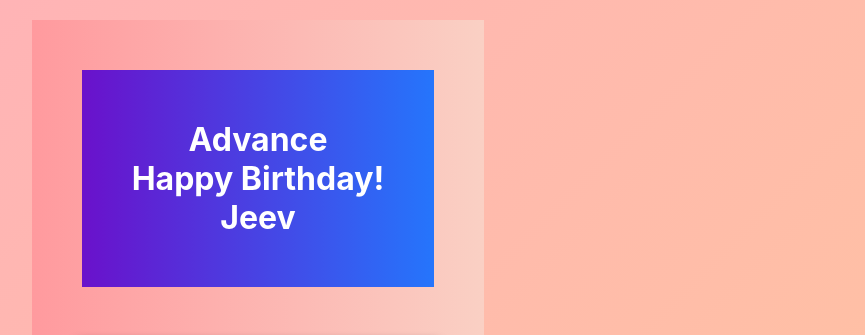
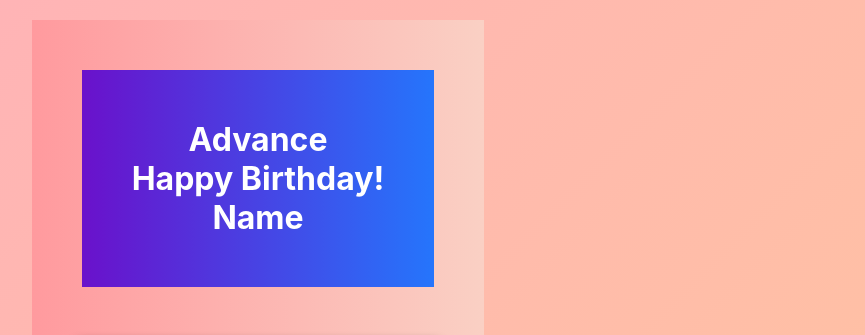
Before and after one commit to Ajaynirm/birthday0822, a React (Create React App) app: page / in a window 1280 px wide. Shown: the part 125-460 px from the top of the page, without its empty margins (382-1247 px from the left). Built offline with nearby package versions, Linux system fonts and the light colour scheme.

Commit message:
Update Timer.js

```diff
--- a/src/Timer.js
+++ b/src/Timer.js
@@ -1,47 +1,8 @@
 import React, { useState, useEffect } from 'react';
 import './timer.css';
-//import confetti from 'canvas-confetti';
-/*
-function fireworksAnimation() {
-    const duration = 3 * 1000; // Run fireworks for 3 seconds
-    const end = Date.now() + duration;
 
-    (function frame() {
-      const timeLeft = end - Date.now();
+const Timer = ({ targetTime }) => {
 
-      confetti({
-        particleCount: 3,
-        angle: 60,
-        spread: 55,
-        origin: { x: 0 }
-      });
-      confetti({
-        particleCount: 3,
-        angle: 120,
-        spread: 55,
-        origin: { x: 1 }
-      });
-
-      if (timeLeft > 0) {
-        requestAnimationFrame(frame);
-      }
-    })();
-
-    // Stop the animation after 3 seconds and restart it after 2 seconds
-    setTimeout(stopFireworksAnimation, duration + 2000);
-  }
-
-  function stopFireworksAnimation() {
-    setTimeout(fireworksAnimation, 3000);
-  }
-  */
-const Timer = ({ targetTime }) => {
-/*
-  React.useEffect(() => {
-
-    fireworksAnimation();
-  }, []);
-  */
   const [currentTime, setCurrentTime] = useState(new Date());
 
   useEffect(() => {
@@ -57,7 +18,7 @@ const Timer = ({ targetTime }) => {
   };
 
   const handleUnlockClick = () => {
-    alert("Advance Happy BirthDay 🥳🥳- Wait And Watch");
+    alert("Advance Happy BirthDay - Wait And Watch");
     if (navigator.vibrate) {
       navigator.vibrate(200); // Vibrate for 200 milliseconds
     }
@@ -67,7 +28,7 @@ const Timer = ({ targetTime }) => {
 
     <div className="timer-container">
        <header className="birthday-header">
-        <h1>Advance <br></br>Happy Birthday! <br></br>Jeev</h1>
+        <h1>Advance <br></br>Happy Birthday! <br></br>Name</h1>
       </header>
       <div className="timer">
         <h2>Current Time: <span className="time">{formatTime(currentTime)}</span></h2>
```
